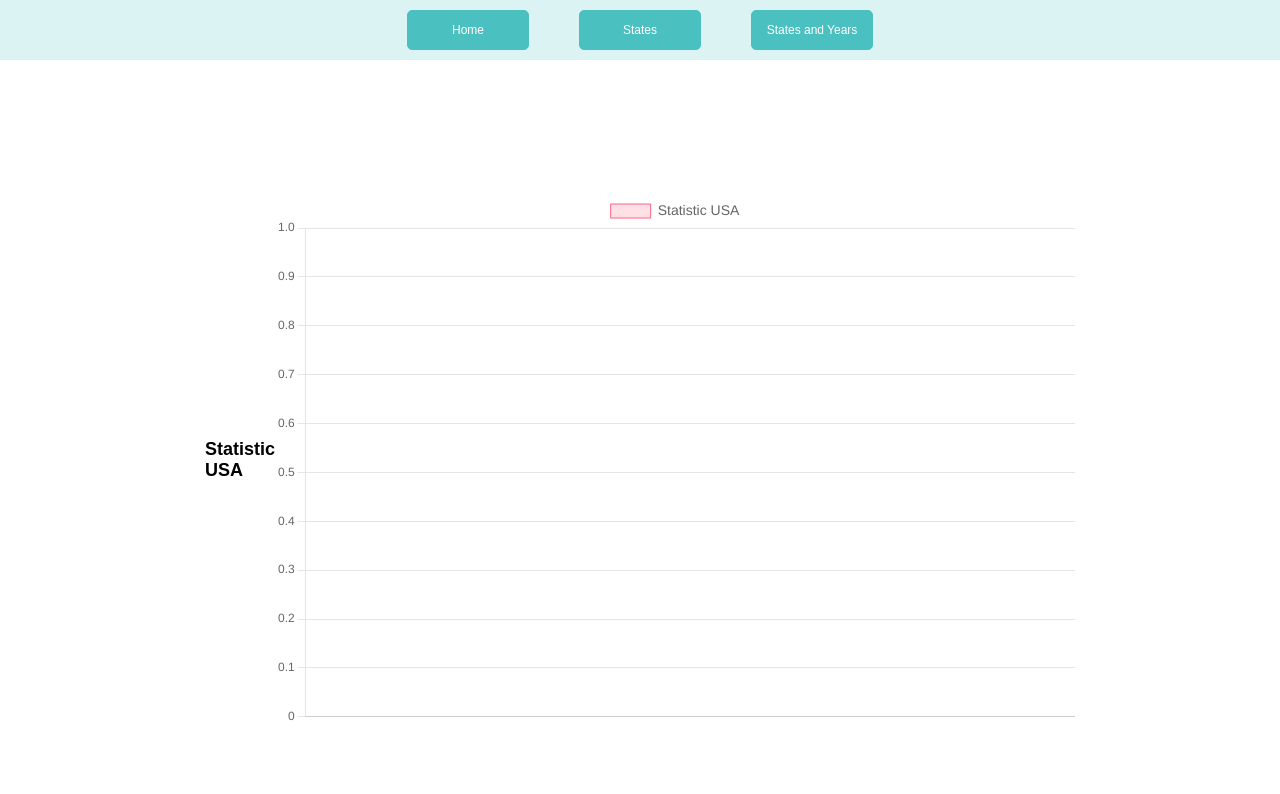
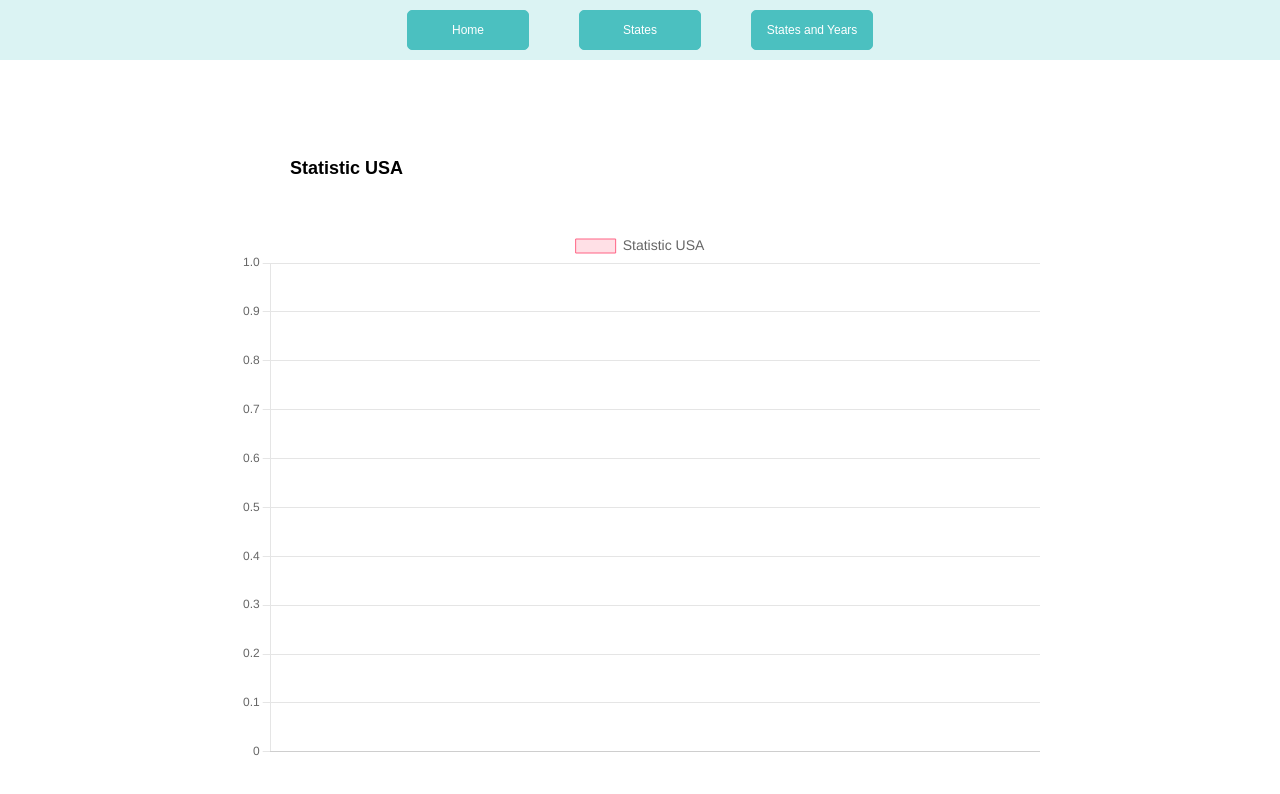
Before and after one commit to ElijahMinc/Homework-6-diagrams, a React app: page / in a window 1280 px wide. Built offline with nearby package versions, Linux system fonts and the light colour scheme; no server answers; a web font is replaced by a local one.

Commit message:
Update index.css

```diff
--- a/src/styles/index.css
+++ b/src/styles/index.css
@@ -17,6 +17,11 @@ code {
   display: flex;
   justify-content: center;
   align-items: center;
+  flex-direction: column;
+}
+.chart h2 {
+  align-self: flex-start;
+  margin: 0 0 50px 50px;
 }
 .selects {
   display: flex;
```
